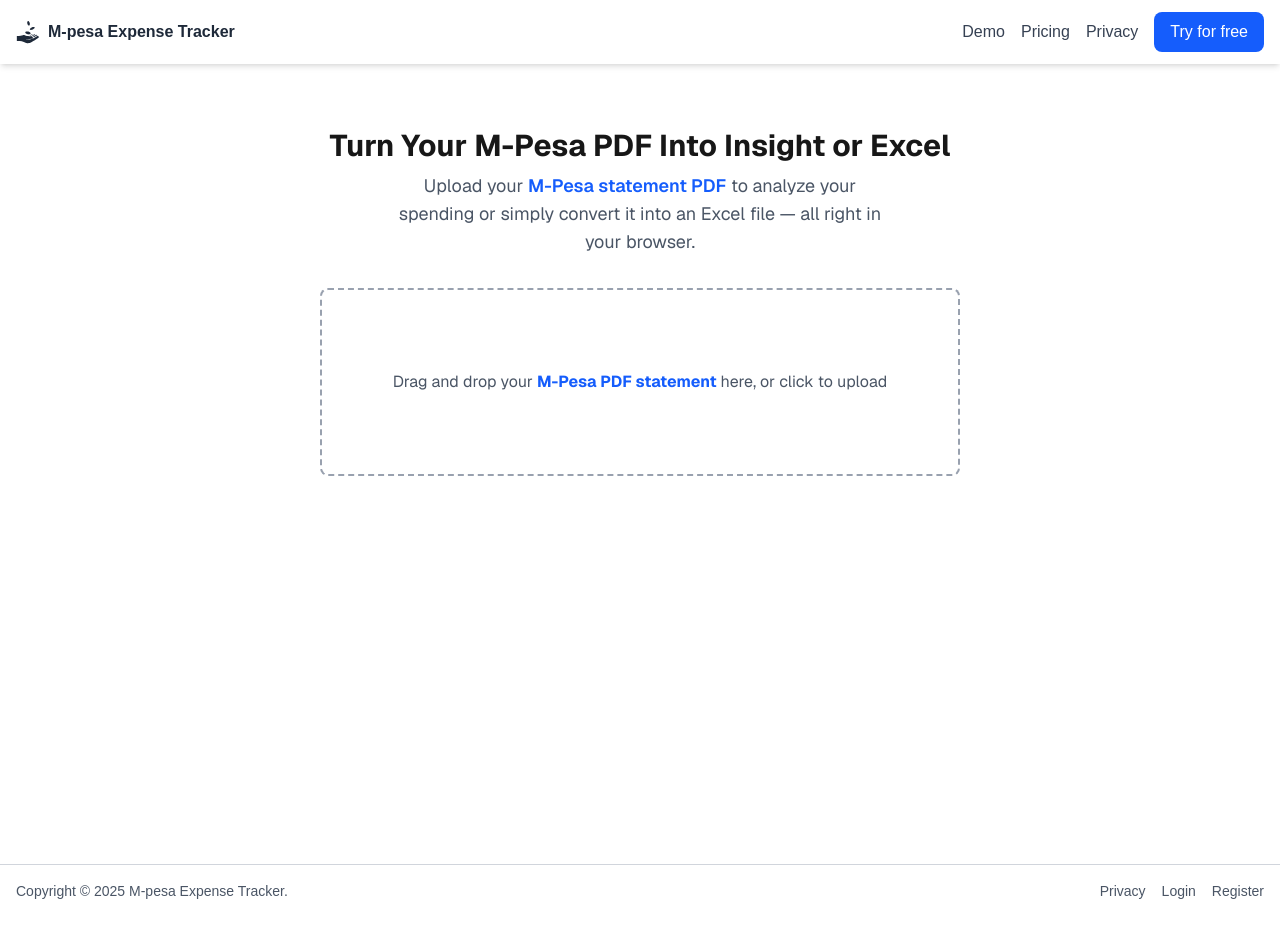
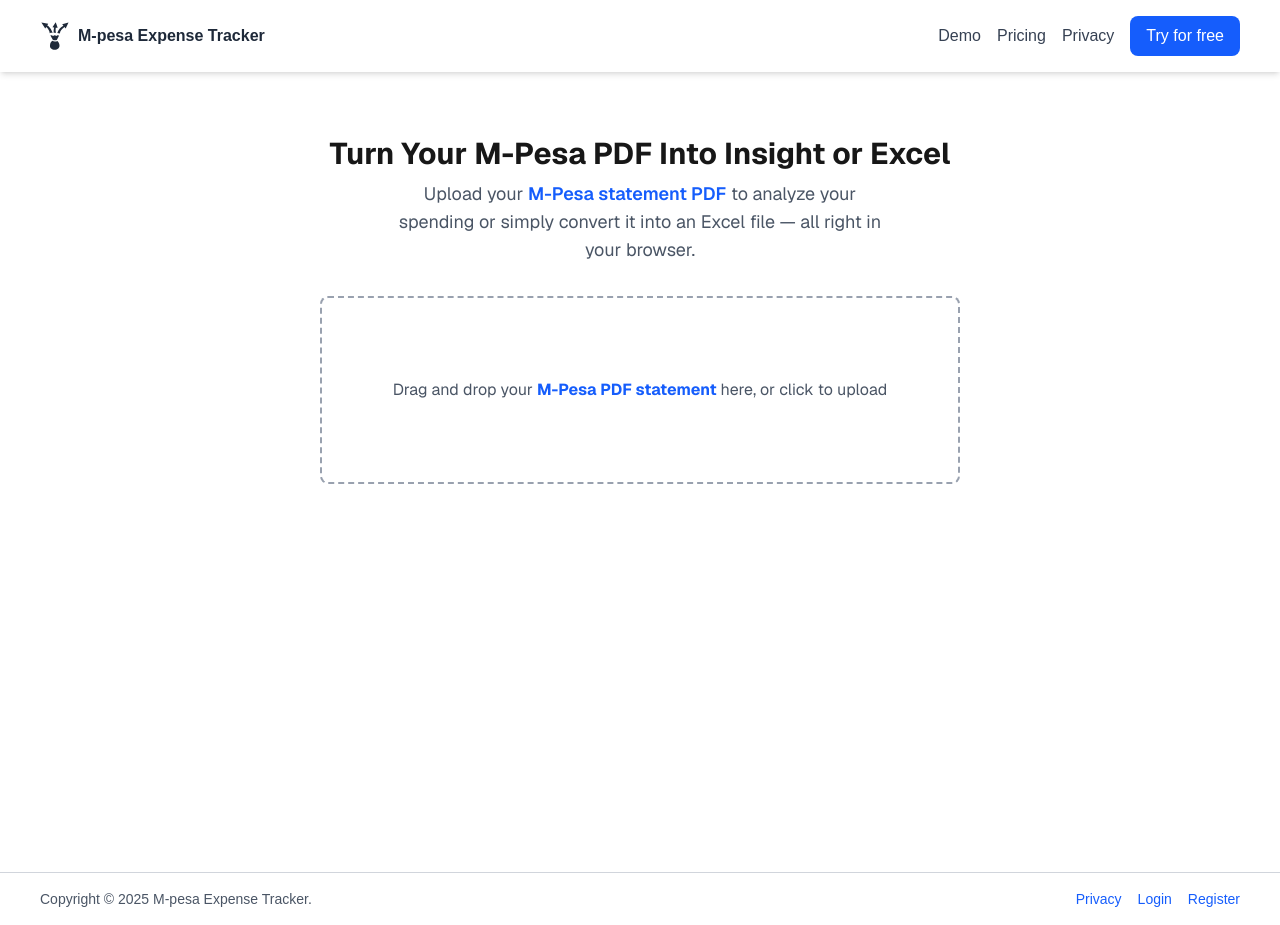
Before and after one commit to esthercate/M-Pesa-expense-tracker, a Next.js app in the folder mpesa-expense-tracker/: page / in a window 1280 px wide. Built offline with nearby package versions, Linux system fonts and the light colour scheme.

Commit message:
Hero changes

```diff
--- a/mpesa-expense-tracker/src/app/components/Footer.tsx
+++ b/mpesa-expense-tracker/src/app/components/Footer.tsx
@@ -9,24 +9,26 @@
 
 	return (
 		<>
-			<footer className="w-full px-4 py-4 flex flex-col sm:flex-row justify-between items-center text-sm text-gray-600 border-t border-gray-300">
-				<p className="mb-2 sm:mb-0 text-center">Copyright © 2025 M-pesa Expense Tracker.</p>
+			<footer className="w-full px-4 md:px-10 py-4 flex flex-col sm:flex-row justify-between items-center text-sm text-gray-600 border-t border-gray-300">
+				<p className="mb-2 sm:mb-0 text-center">
+					Copyright © 2025 M-pesa Expense Tracker.
+				</p>
 				<div className="flex gap-4">
 					<button
 						onClick={() => setShowModal(true)}
-						className="hover:text-blue-600 transition"
+						className="text-blue-600 transition cursor-pointer"
 					>
 						Privacy
 					</button>
 					<a
 						href="/login"
-						className="hover:text-blue-600 transition"
+						className="text-blue-600 transition cursor-pointer"
 					>
 						Login
 					</a>
 					<a
 						href="/register"
-						className="hover:text-blue-600 transition"
+						className="cursor-pointer text-blue-600 transition"
 					>
 						Register
 					</a>
--- a/mpesa-expense-tracker/src/app/components/Hero.tsx
+++ b/mpesa-expense-tracker/src/app/components/Hero.tsx
@@ -75,11 +75,11 @@
 			{error && <p className="text-red-600 mt-2">{error}</p>}
 
 			{pdfFile && (
-				<div className="mt-6 flex flex-col md:flex-row gap-4 justify-center font-semibold">
-					<button className="text-sm md:text-lg bg-blue-600 text-white px-4 py-2 rounded hover:bg-blue-700 transition">
+				<div className="mt-4 md:mt-10 flex flex-col md:flex-row gap-4 justify-center font-semibold">
+					<button className="text-sm md:text-base bg-blue-600 text-white px-4 py-2 rounded hover:bg-blue-700 transition cursor-pointer">
 						Analyze Expense
 					</button>
-					<button className="bg-white px-4 py-2 rounded transition border border-blue-600 text-blue-600 hover:bg-blue-600 hover:text-white cursor-pointer text-sm md:text-lg">
+					<button className="bg-white px-4 py-2 rounded transition border border-blue-600 text-blue-600 hover:bg-blue-600 hover:text-white cursor-pointer text-sm md:text-base">
 						Convert to Excel
 					</button>
 				</div>
--- a/mpesa-expense-tracker/src/app/components/Navbar.tsx
+++ b/mpesa-expense-tracker/src/app/components/Navbar.tsx
@@ -1,5 +1,5 @@
 'use client';
-import { GiReceiveMoney } from 'react-icons/gi';
+import { GiExpense } from 'react-icons/gi';
 import { HiMenu, HiX } from 'react-icons/hi';
 import React, { useState } from 'react';
 import Privacy from './Privacy'; // Modal component
@@ -14,16 +14,16 @@
 
 	return (
 		<>
-			<nav className="w-full px-4 py-3 shadow-md bg-white">
+			<nav className="w-full px-4 md:px-10 py-4 shadow-md bg-white">
 				<div className="flex items-center justify-between">
 					<div className="flex items-center gap-2 font-bold text-gray-800">
-						<GiReceiveMoney className="text-lg md:text-2xl" />
+						<GiExpense size={30} />
 						M-pesa Expense Tracker
 					</div>
 
 					{/* Hamburger Button */}
 					<button
-						className="sm:hidden text-2xl text-gray-700"
+						className="sm:hidden text-2xl text-blue-600"
 						onClick={toggleMobileMenu}
 					>
 						{mobileMenuOpen ? <HiX /> : <HiMenu />}
```
